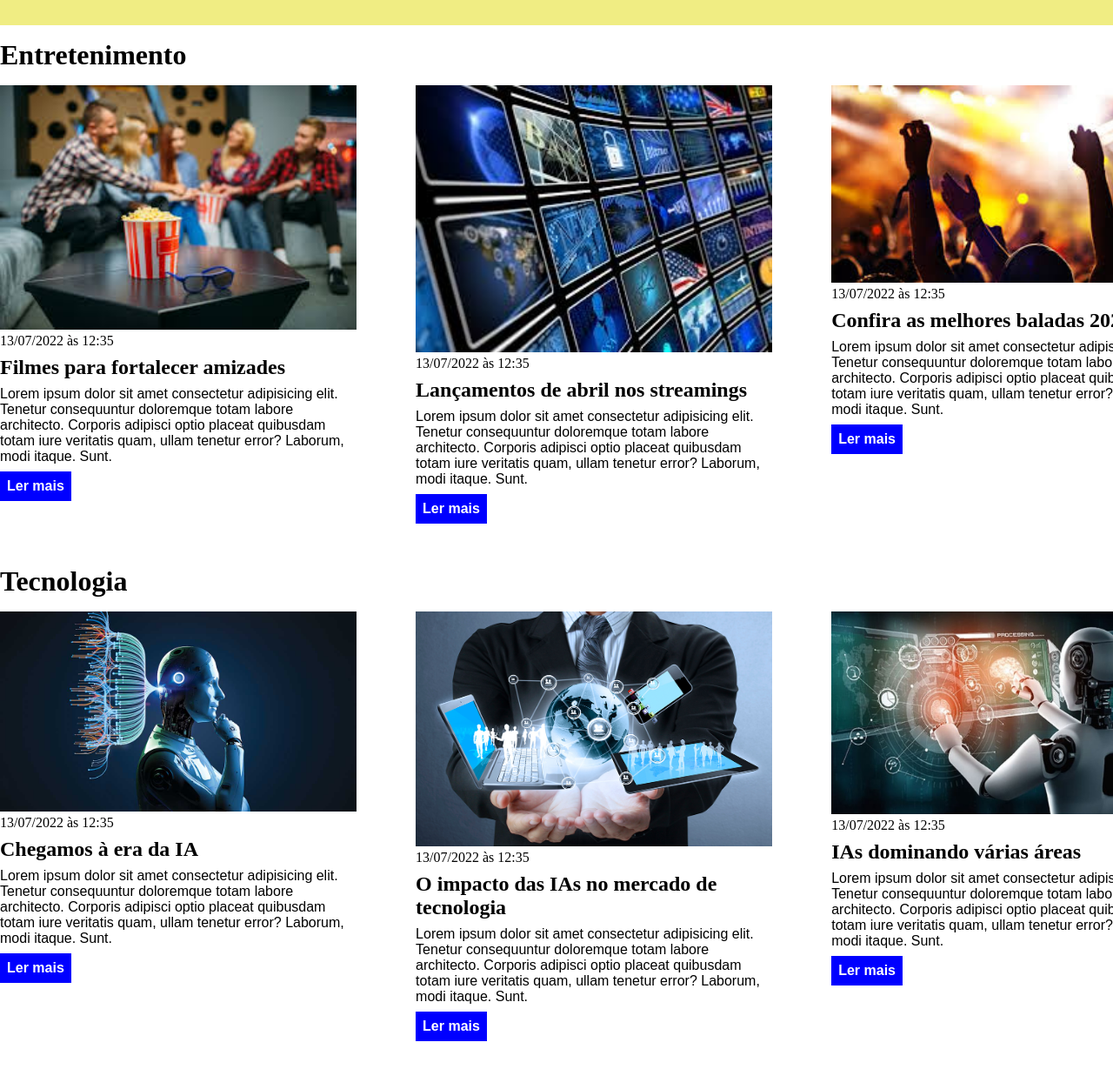
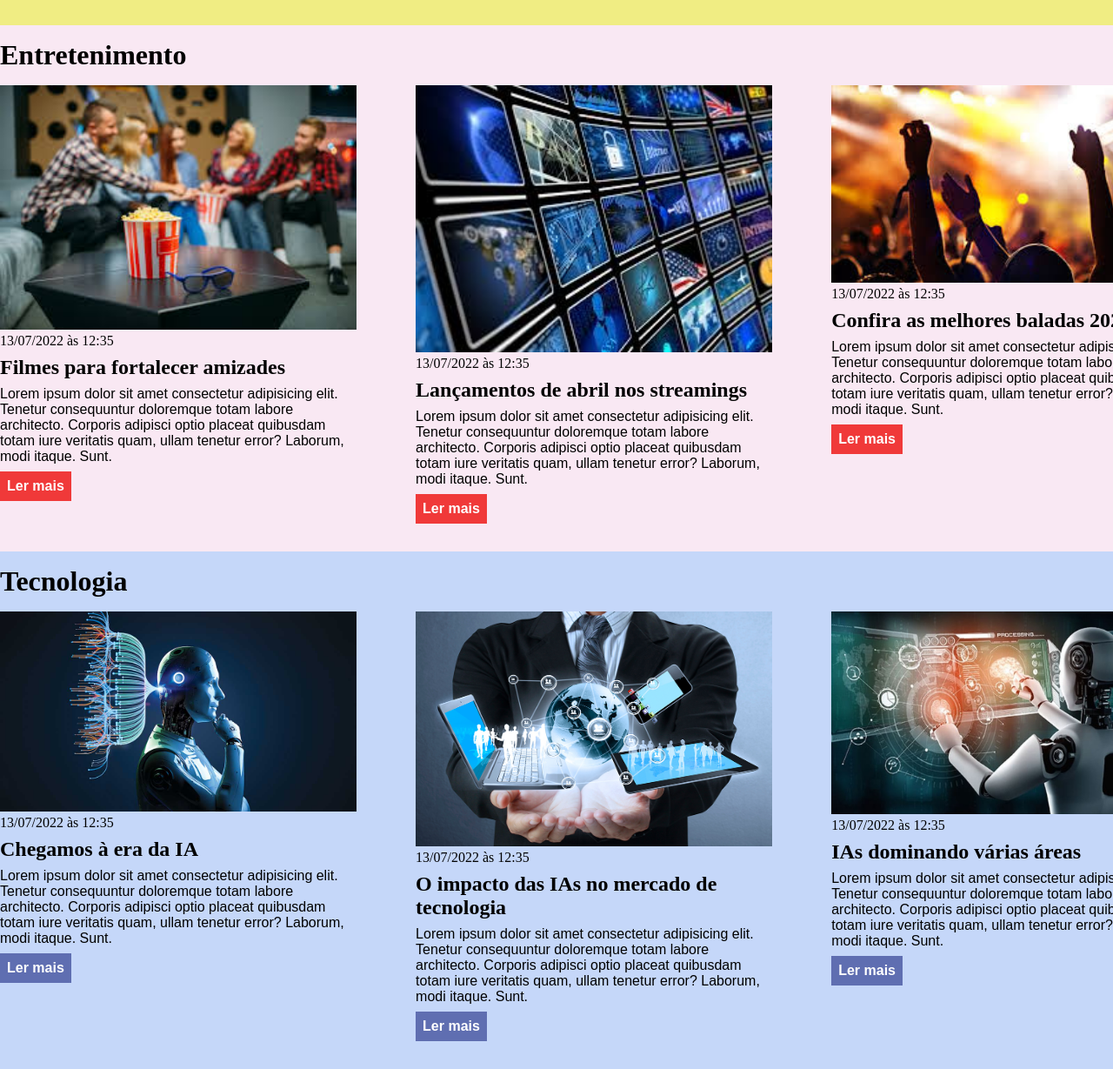
Before and after one commit to gaviollidev/CSS_Aula2, a plain HTML site: page index.html in a window 1280 px wide. Shown: the part 1684-2913 px from the top of the page at 87% size. Drawn offline with Linux system fonts and the light colour scheme.

Commit message:
update colors
atualização de cores nas sessões entretenimento e tecnologia

```diff
--- a/main.css
+++ b/main.css
@@ -104,3 +104,19 @@ section h2 {
 #economy .articles article a {
     background-color: #ff9f1a;
 }
+
+#entert {
+    background-color: rgba(235, 179, 216, 0.3);
+}
+
+#entert .articles article a {
+    background-color: rgb(240, 57, 57);
+}
+
+#tecnology {
+    background-color: rgba(64, 124, 235, 0.3);
+}
+
+#tecnology .articles article a {
+    background-color: rgb(95, 110, 177);
+}
```
